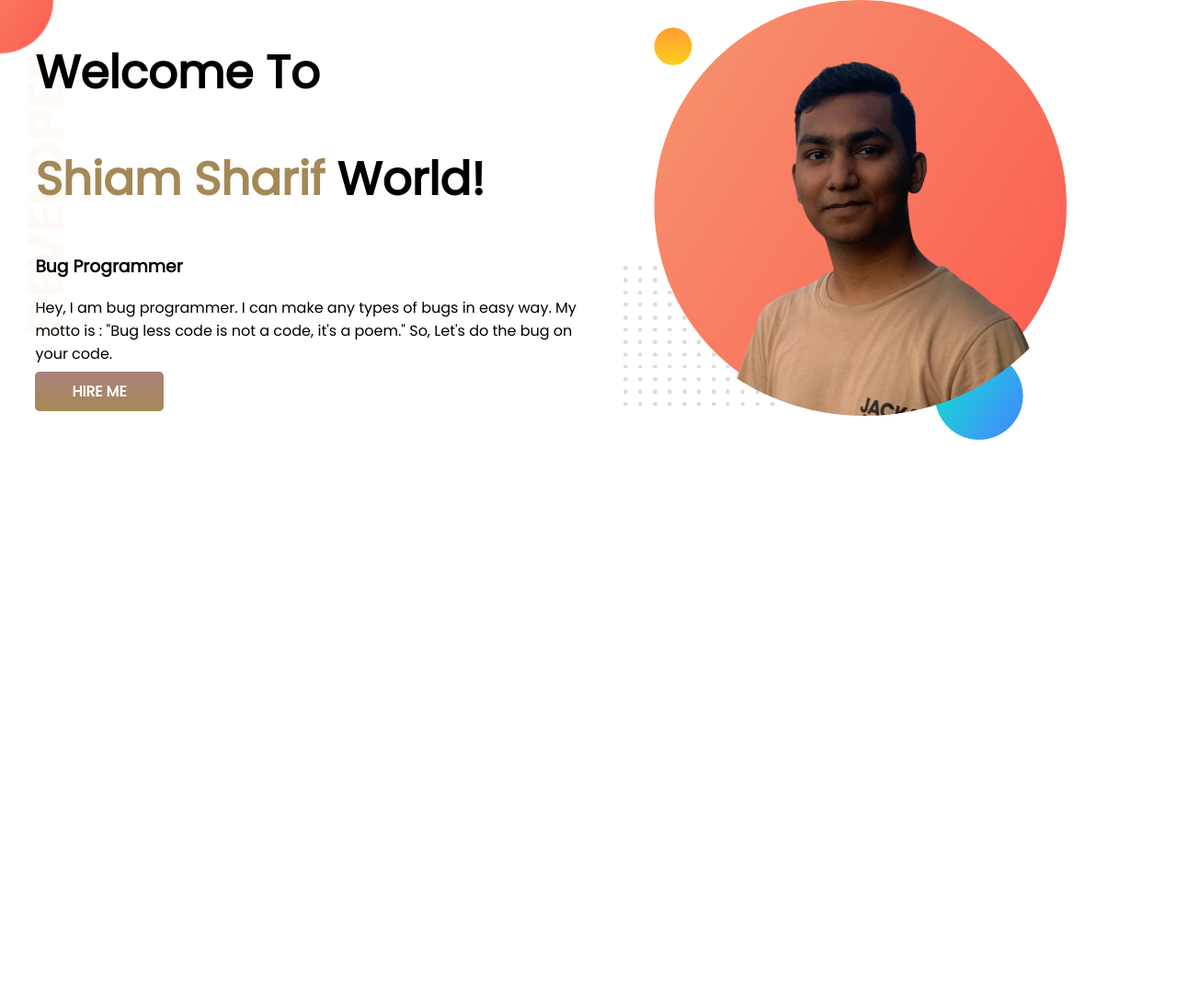
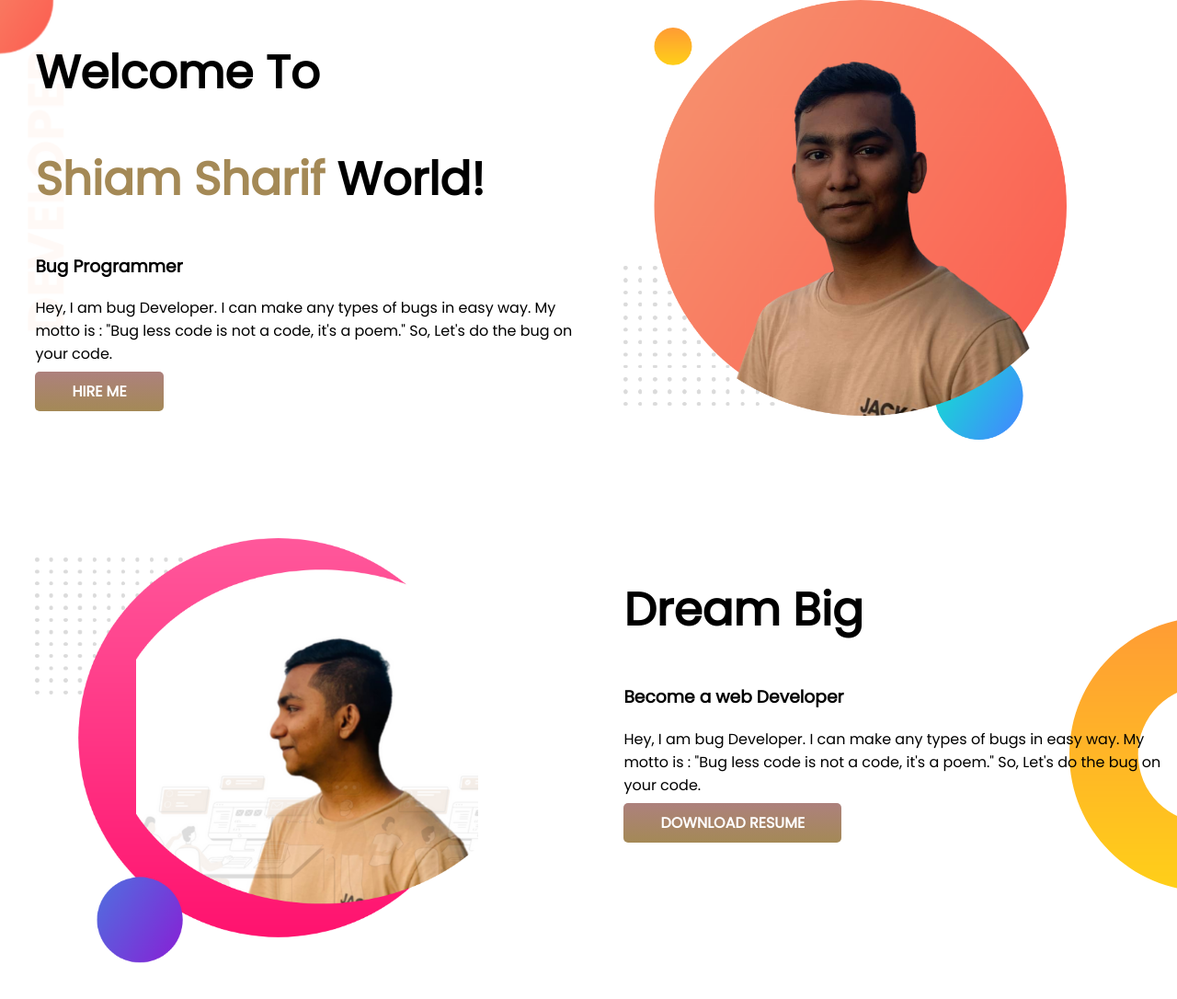
Before and after one commit to shiamsharif/Developer_portfolio, a plain HTML site: page index.html in a window 1280 px wide. Shown: the whole page at 92% size. Before the commit the page ends 800 px from the top, so only its background shows below. Drawn offline with Linux system fonts and the light colour scheme.

Commit message:
2nd banner

```diff
--- a/index.html
+++ b/index.html
@@ -18,7 +18,7 @@
             <h1>Welcome To</h1>
             <h1><span class="orange_colour">Shiam Sharif</span> World!</h1>
             <h3>Bug Programmer</h3>
-            <p>Hey, I am bug programmer. I can make any types of
+            <p>Hey, I am bug Developer. I can make any types of
                 bugs in easy way. My motto is : "Bug less code is not a
                 code, it's a poem." So, Let's do the bug on your code.</p>
             <a class="link_button" target="_blank" href="https://www.linkedin.com/in/shiam-sharif-736339251/">HIRE
@@ -28,6 +28,21 @@
             <img src="pic/my-bg (1).png" alt="">
         </div>
     </section>
+    <section class="dream_big">
+        <div class="half_width">
+            <img src="pic/my-bg2 (1).png" alt="">
+        </div>
+        <div class="half_width">
+            <h1>Dream Big</h1>
+            <h3>Become a web Developer</h3>
+            <p>Hey, I am bug Developer. I can make any types of
+                bugs in easy way. My motto is : "Bug less code is not a
+                code, it's a poem." So, Let's do the bug on your code.</p>
+            <a class="link_button" target="_blank" href="https://www.linkedin.com/in/shiam-sharif-736339251/">DOWNLOAD
+                RESUME
+            </a>
+        </div>
+    </section>
 
 </body>
 
--- a/style.css
+++ b/style.css
@@ -13,6 +13,7 @@ h1 {
 
 section {
     display: flex;
+    margin-bottom: 100px;
 }
 
 .half_width {
@@ -37,3 +38,9 @@ section {
     background-image: url(pic/top-banner.png);
     background-repeat: no-repeat;
 }
+
+.dream_big {
+    background-image: url(pic/dream-bg.png);
+    background-repeat: no-repeat;
+    background-position: right;
+}
```
Also changed, not shown: pic/my-bg2 (1).png (added).
